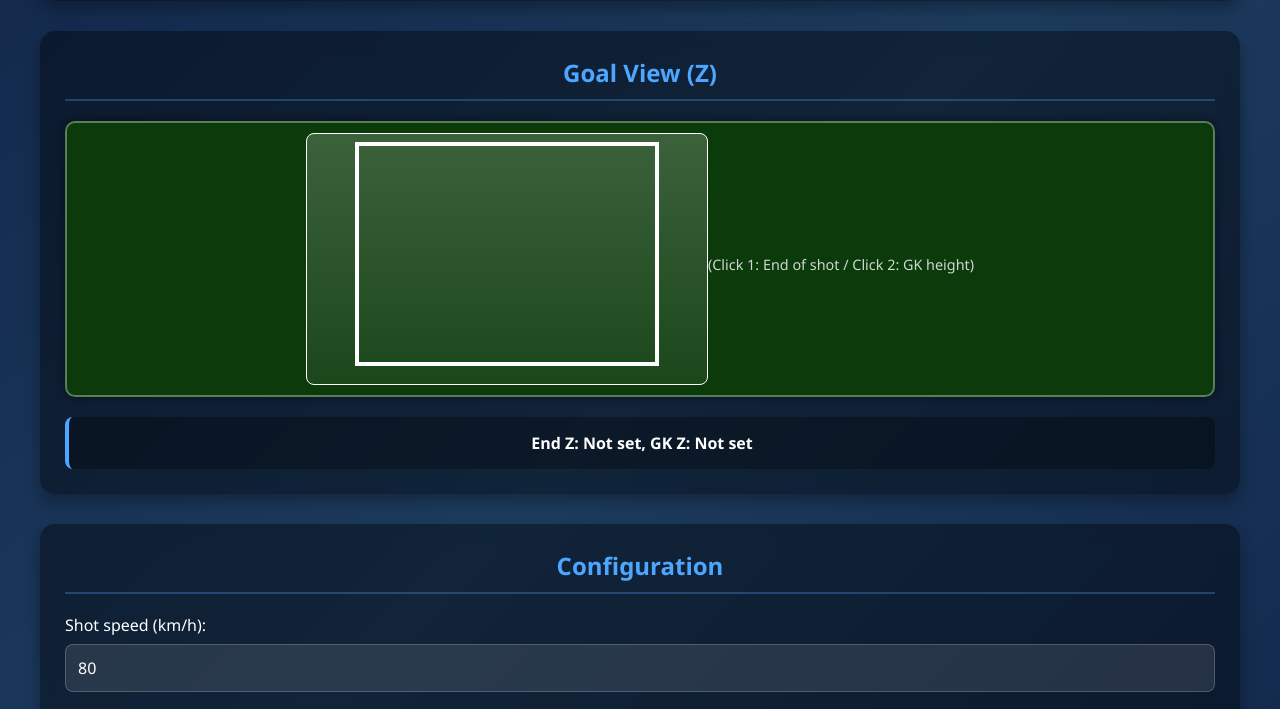
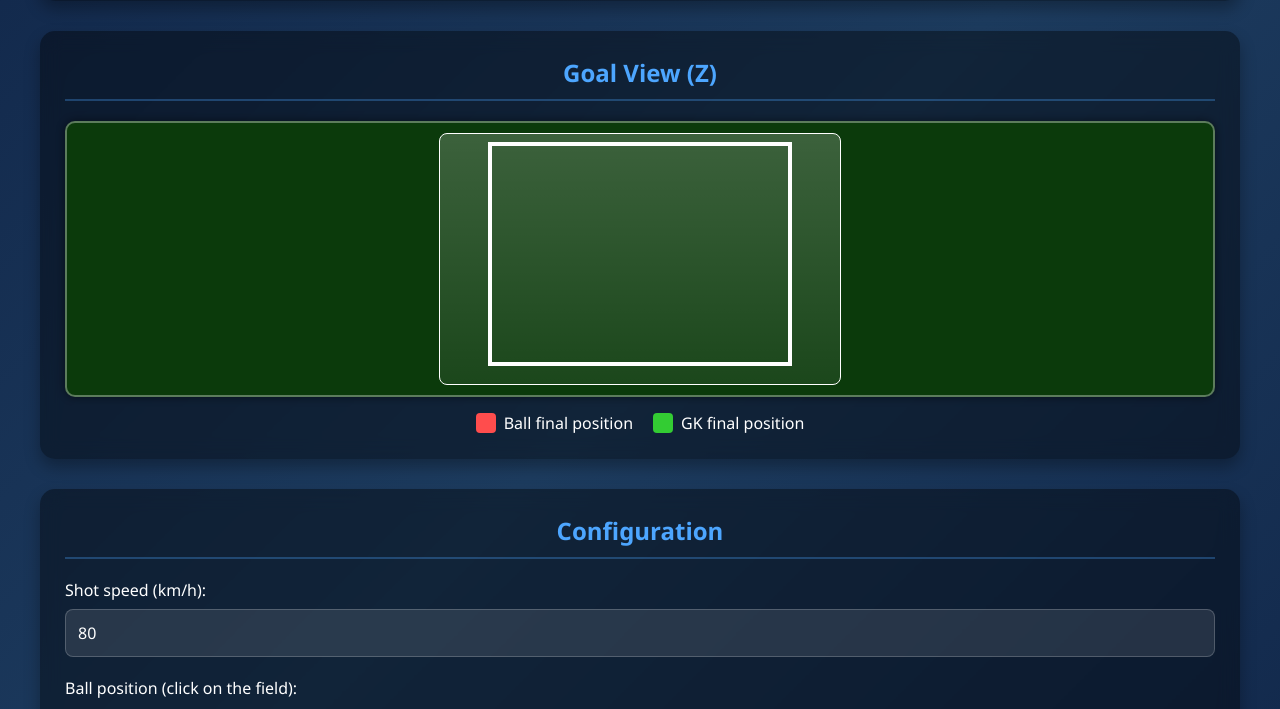
Before and after one commit to miguelnc200/xGOT-web, a Flask app: page / in a window 1280 px wide. Shown: the part 890-1599 px from the top of the page. Run offline with Flask 3, Linux system fonts and the light colour scheme.

Commit message:
Update index.html

```diff
--- a/templates/index.html
+++ b/templates/index.html
@@ -300,9 +300,17 @@
                     <h2 class="panel-title">Goal View (Z)</h2>
                     <div class="goal-container">
                         <canvas id="goalCanvas" width="400" height="250"></canvas>
-                        <div class="position-help">(Click 1: End of shot / Click 2: GK height)</div>
                     </div>
-                    <div class="status" id="zStatus">End Z: Not set, GK Z: Not set</div>
+                <div class="legend">
+                    <div class="legend-item">
+                        <div class="color-box" style="background-color: #ff4d4d;"></div>
+                        <span>Ball final position</span>
+                    </div>
+                    <div class="legend-item">
+                        <div class="color-box" style="background-color: #33cc33;"></div>
+                        <span>GK final position</span>
+                    </div>
+                </div>
             </div>
 
             <div class="panel">
```
